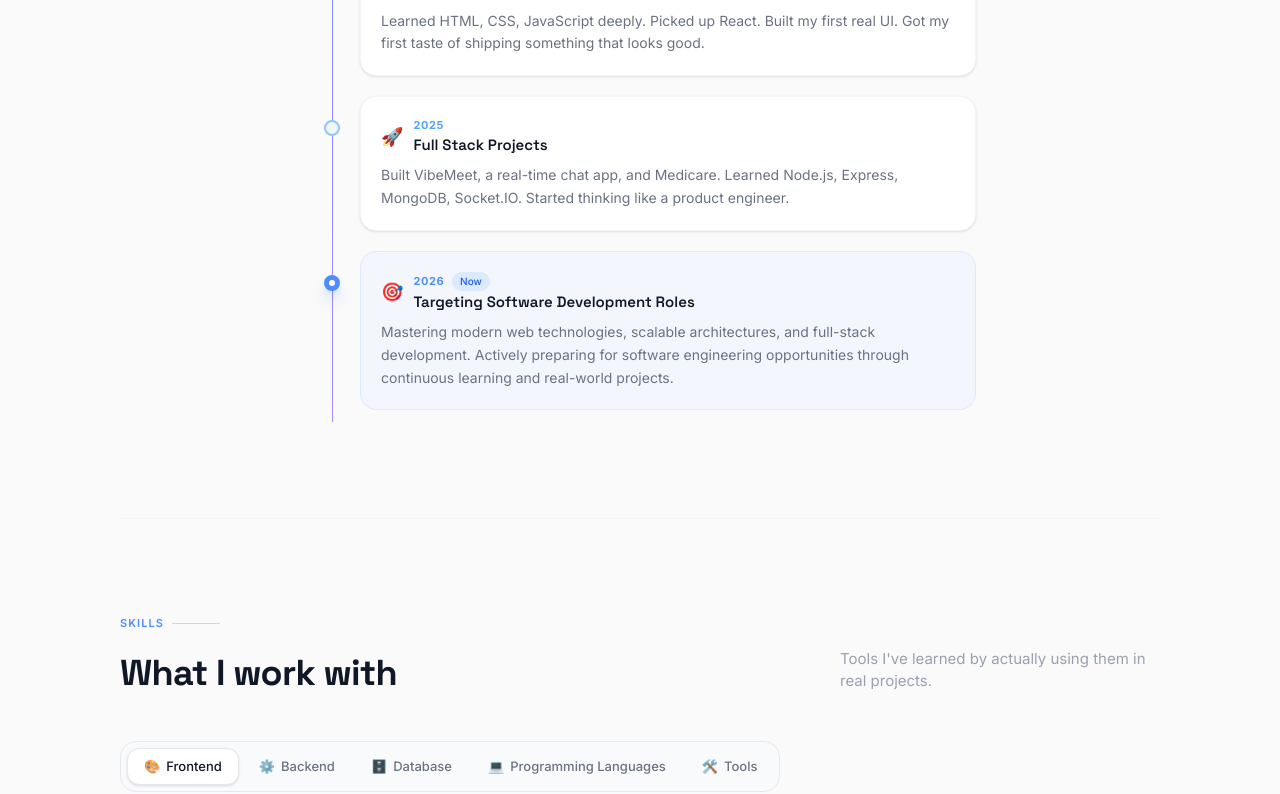
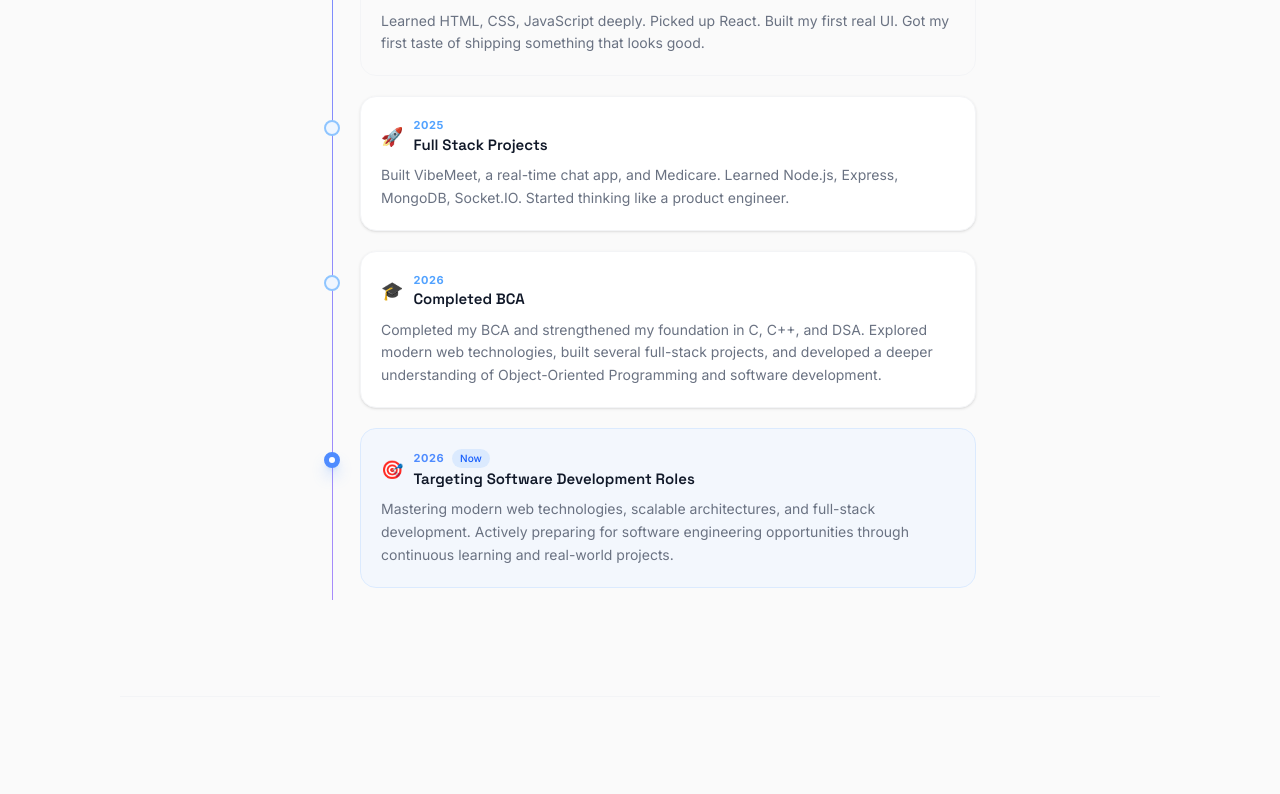
Before and after one commit to hritikhri/portfolio-, a React (Vite) app: page / in a window 1280 px wide. Shown: the part 2457-3251 px from the top of the page. Built offline with nearby package versions, Linux system fonts and the light colour scheme.

Commit message:
polished the journey section

```diff
--- a/src/components/Journey.tsx
+++ b/src/components/Journey.tsx
@@ -33,7 +33,7 @@ const milestones = [
     description:
       "Learned HTML, CSS, JavaScript deeply. Picked up React. Built my first real UI. Got my first taste of shipping something that looks good.",
     emoji: "⚛️",
-    highlight: true,
+    highlight: false,
   },
   {
     year: "2025",
@@ -43,6 +43,14 @@ const milestones = [
     emoji: "🚀",
     highlight: true,
   },
+{
+  year: "2026",
+  title: "Completed BCA",
+  description:
+    "Completed my BCA and strengthened my foundation in C, C++, and DSA. Explored modern web technologies, built several full-stack projects, and developed a deeper understanding of Object-Oriented Programming and software development.",
+  emoji: "🎓",
+  highlight: true,
+},
   {
     year: "2026",
     title: "Targeting Software Development Roles",
```
Also changed, not shown: src/components/Navbar.tsx (+11 -3 lines).
